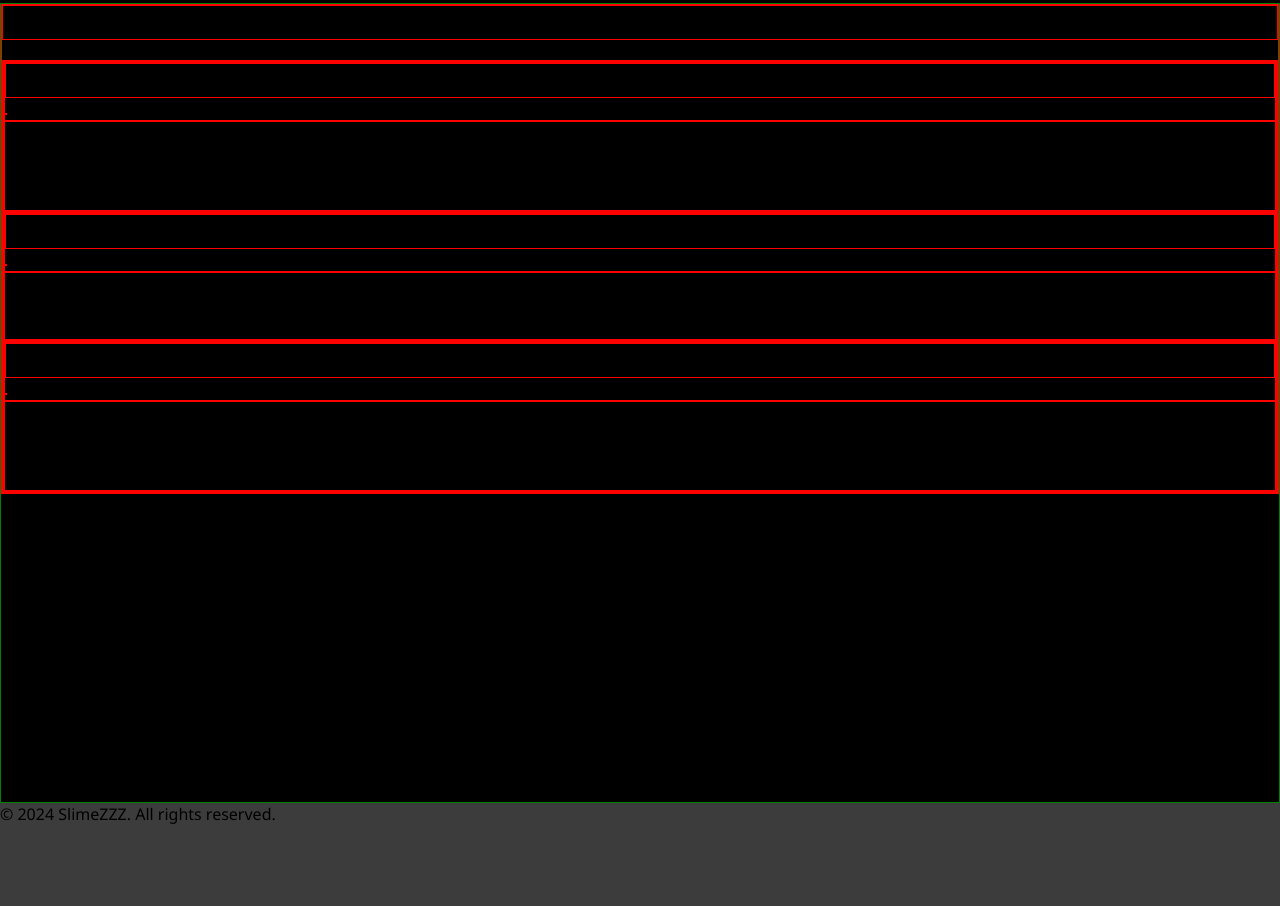
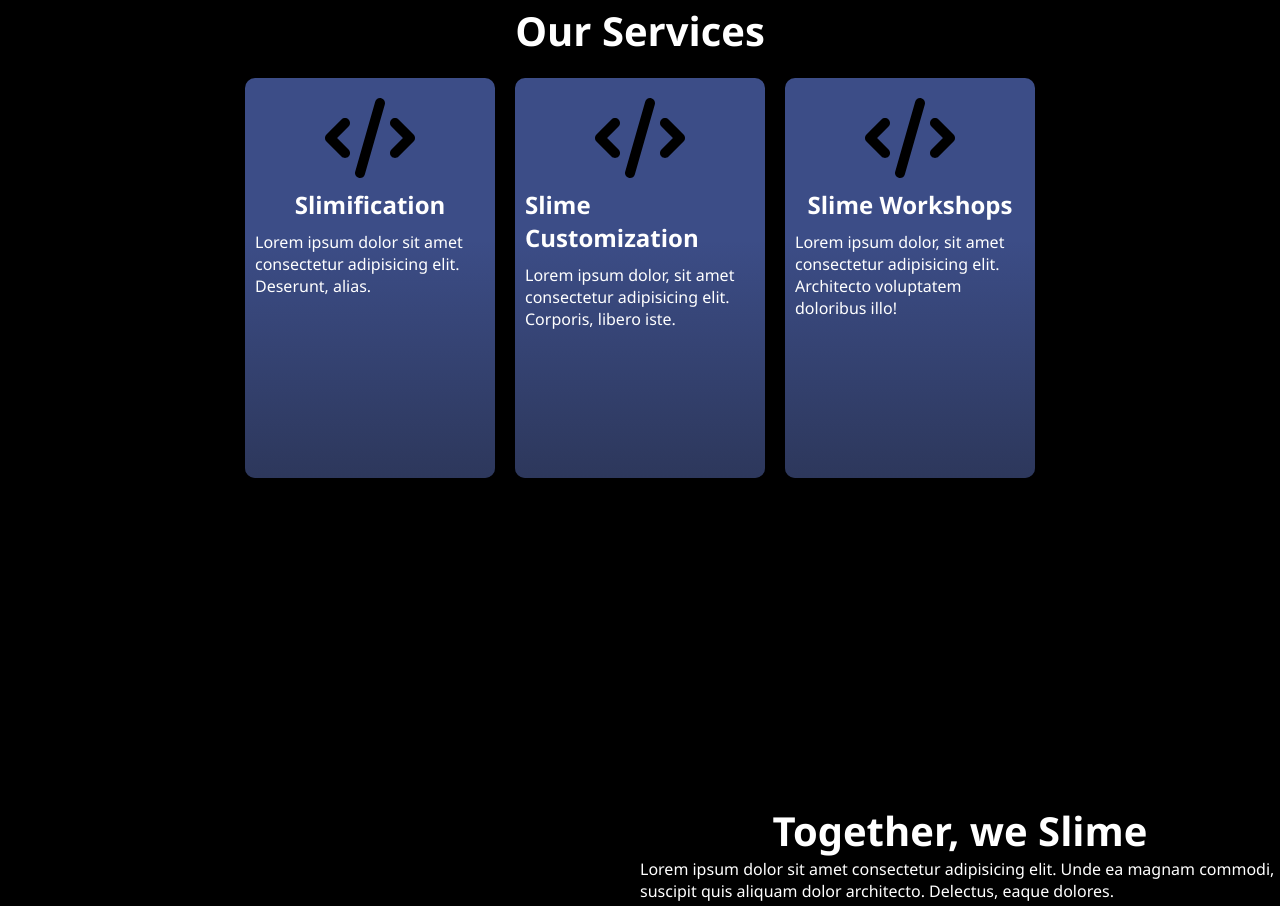
Before and after one commit to Slimezzz-S1/Web-profile, a website: page index.html in a window 1280 px wide. Shown: the part 887-1793 px from the top of the page. Before the commit the page ends 1712 px from the top, so only its background shows below. Drawn offline with Linux system fonts and the light colour scheme; grey boxes are pictures that could not be loaded.

Commit message:
Stage 2: Services Section WIP : ABOUT

```diff
--- a/index.html
+++ b/index.html
@@ -74,49 +74,84 @@
 
             <section id="services">
                 <div class="section-body">
-                    <h1 id="service-title">
+                    <h1 id="service-title" class="section-title">
                         Our Services
                     </h1>
 
-                    <div id="service-content">
+                    <div id="service-content" class="section-content">
                         <div id="service-card1" class="service-card">
+                            <div class="service-card-background-overlay"></div>
+
                             <div class="service-card-title">
+                                <div class="service-card-title-icon-wrapper">
+                                    <img src="Media/Icons/html.svg" alt="">
+                                </div>
+
                                 <h2>
                                     Slimification
                                 </h2>
-                                <img src="" alt="">
                             </div>
 
                             <p>
-                                Our company offers a unique service called "Slimification," where we transform ordinary objects into adorable slime versions. Whether it's your favorite gadgets, toys, or even household items, we can turn them into squishy, colorful slime creations that are both fun and functional. Our skilled team uses high-quality materials to ensure that each slimified item is durable and safe to use. Experience the joy of having your belongings transformed into delightful slime companions with our Slimification service!
+                                Lorem ipsum dolor sit amet consectetur adipisicing elit. Deserunt, alias.
                             </p>
                         </div>
 
                         <div id="service-card2" class="service-card">
                             <div class="service-card-title">
+                                <div class="service-card-background-overlay"></div>
+
+                                <div class="service-card-title-icon-wrapper">
+                                    <img src="Media/Icons/html.svg" alt="">
+                                </div>
+
                                 <h2>
                                     Slime Customization
                                 </h2>
-                                <img src="" alt="">
                             </div>
 
                             <p>
-                                Our Slime Customization service allows you to create your own personalized slime creations. Whether you want a specific color, texture, or scent, our team of experts will work closely with you to bring your slime vision to life. We offer a wide range of customization options, including glitter, beads, and even glow-in-the-dark additives. With our Slime Customization service, you can unleash your creativity and have a one-of-a-kind slime that reflects your unique style and preferences.
+                                Lorem ipsum dolor, sit amet consectetur adipisicing elit. Corporis, libero iste.
                             </p>
                         </div>
 
                         <div id="service-card3" class="service-card">
                             <div class="service-card-title">
+                                <div class="service-card-background-overlay"></div>
+
+                                <div class="service-card-title-icon-wrapper">
+                                    <img src="Media/Icons/html.svg" alt="">
+                                </div>
+
                                 <h2>
                                     Slime Workshops
                                 </h2>
-                                <img src="" alt="">
                             </div>
 
                             <p>
-                                Our Slime Workshops are a fun and interactive way to learn the art of slime-making. Whether you're a beginner or an experienced slime enthusiast, our workshops cater to all skill levels. Led by our knowledgeable instructors, you'll learn the techniques and secrets behind creating the perfect slime consistency, as well as tips for adding unique textures and colors. Join us for a hands-on experience where you can unleash your creativity and have a blast making your own slime masterpieces in our engaging Slime Workshops!
+                                Lorem ipsum dolor, sit amet consectetur adipisicing elit. Architecto voluptatem doloribus illo!
                             </p>
                         </div>
+                    </div>
+                </div>
+            </section>
+
+            <!--    ABOUT   -->
+            <section id="about">
+                <div class="section-body">
+                    <div class="section-left">
+
+                    </div>
+
+                    <div class="section-right">
+
+                        <h1 id="about-title" class="section-title">
+                            Together, we Slime
+                        </h1>
+
+                        <p>
+                            Lorem ipsum dolor sit amet consectetur adipisicing elit. Unde ea magnam commodi, suscipit quis aliquam dolor architecto. Delectus, eaque dolores.
+                        </p>
                     </div>
                 </div>
             </section>
--- a/style.css
+++ b/style.css
@@ -54,6 +54,12 @@ section
 {
     width: 100%;
     height: 100%;
+}
+
+.section-title
+{
+    font-size: 40px;
+    text-align: center;
 }
 
 /*          */
@@ -136,17 +142,15 @@ header
     display: flex;
     justify-content: space-around;
 
-    transition: transform .4s ease;
+    transition: top .4s ease;
 }
 
 header.hidden
 {
-    transform: translateY(-100%);
+    top: -100%;
 }
 
-/*              */
-    /*  LEFT/IMAGE  */
-/*              */
+/*  LEFT/IMAGE  */
 
 header .header-left
 {
@@ -173,18 +177,14 @@ header .logo-wrapper p
     font-size: 30px;
 }
 
-/*              */
-    /*  CENTER      */
-/*              */
+/*  CENTER      */
 
 header .header-center
 {
     flex: 1;
 }
 
-/*              */
-    /*  RIGHT       */
-/*              */
+/*  RIGHT       */
 
 header .header-right
 {
@@ -342,32 +342,137 @@ header .nav-links li:hover
     gap: 20px;
 }
 
+#services * {
+    color: white;
+}
 
+#service-content
+{
+    display: flex;
+    flex-direction: row;
+    justify-content: center;
+    flex-wrap: wrap;
+    gap: 20px;
+}
 
-/*  DEBUG   */
-#services * {border: red 1px solid}
-#services {border: green 1px solid}
+.service-card
+{
+    position: relative;
+    width: 250px;
+    min-height: 400px;
+    max-height: 1000px;
+    padding: 10px;
+
+    background: #3c4d87;
+    border-radius: 10px;
+    overflow: hidden;
+    z-index: 0;
+
+    transition: transform .4s cubic-bezier(0.075, 0.82, 0.165, 1);
+}
+
+.service-card:hover
+{
+    transform: scale(1.05);
+}
+
+.service-card .service-card-background-overlay
+{
+    position: absolute;
+    top: 0;
+    left: 0;
+    width: 100%;
+    height: 100%;
+
+    background: linear-gradient(
+        0deg,
+        rgba(0, 0, 0, 1) 10%,
+        rgba(20, 20, 20, 0.5) 40%,
+        rgba(0, 0, 0, 0) 80%);
+    z-index: -1;
+    background-size: 100% 200%;
+    background-position: 0% -200%;
+
+    transition:
+        background-position .4s ease;
+}
+
+.service-card:hover .service-card-background-overlay
+{
+    background-position: 0% -120%;
+}
+
+.service-card p
+{
+    flex: 1;
+    z-index: 1;
+}
+
+.service-card-title
+{
+    display: flex;
+    flex-direction: column;
+    align-items: center;
+    margin: 0 0 10px 0;
+}
+
+.service-card-title-icon-wrapper
+{
+    width: 100px;
+    height: 100px;
+}
+
+.service-card-title-icon-wrapper img
+{
+    width: 100%;
+    height: 100%;
+    object-fit: cover;
+}
+
+/*          */
+/*  ABOUT   */
+/*          */
+
+#about .section-body
+{
+    display: flex;
+    flex-direction: row;
+}
+
+#about .section-left,
+#about .section-right
+{
+    flex: 1;
+}
+
+#about .section-right *
+{
+    color: white;
+}
+
+/*          */
+/*  FOOTER  */
+/*          */
+
+footer
+{
+    padding: 10px;
+    display: flex;
+    flex-direction: row;
+    justify-content: space-between;
+}
+
+footer .footer-left,
+footer .footer-right
+{
+    display: flex;
+    flex-direction: column;
+    flex: 1;
+}
 
 /*          */
 /*  MEDIA   */
 /*          */
-
-@media (max-width: 500px)
-{
-    /*          */
-    /*  HEADER  */
-    /*          */
-
-    #nav-menu-checkbox:checked ~ .nav-header
-    {
-        left: 100%;
-    }
-
-    .nav-header
-    {
-        width: 100vw;
-    }
-}
 
 @media (max-width: 850px)
 {
@@ -478,3 +583,27 @@ header .nav-links li:hover
         background: white;
     }
 }
+
+@media (max-width: 500px)
+{
+    /*          */
+    /*  HEADER  */
+    /*          */
+
+    #nav-menu-checkbox:checked ~ .nav-header
+    {
+        left: 0%;
+    }
+
+    .nav-header
+    {
+        width: 100vw;
+    }
+
+    /*  HOME    */
+
+    #home #main-actions
+    {
+        width: 100%;
+    }
+}
```
Also changed, not shown: Media/Icons/html.svg (added).
